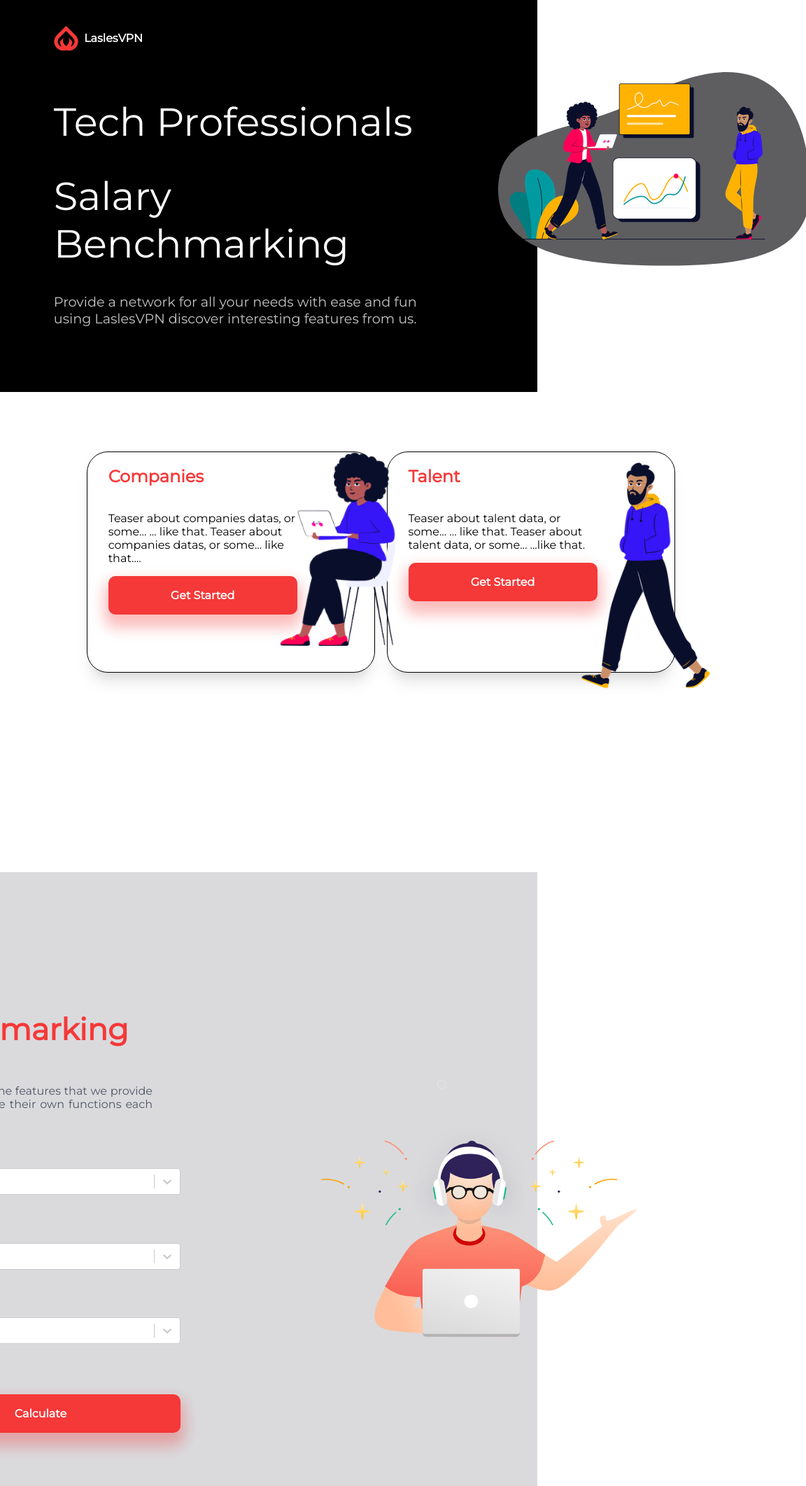
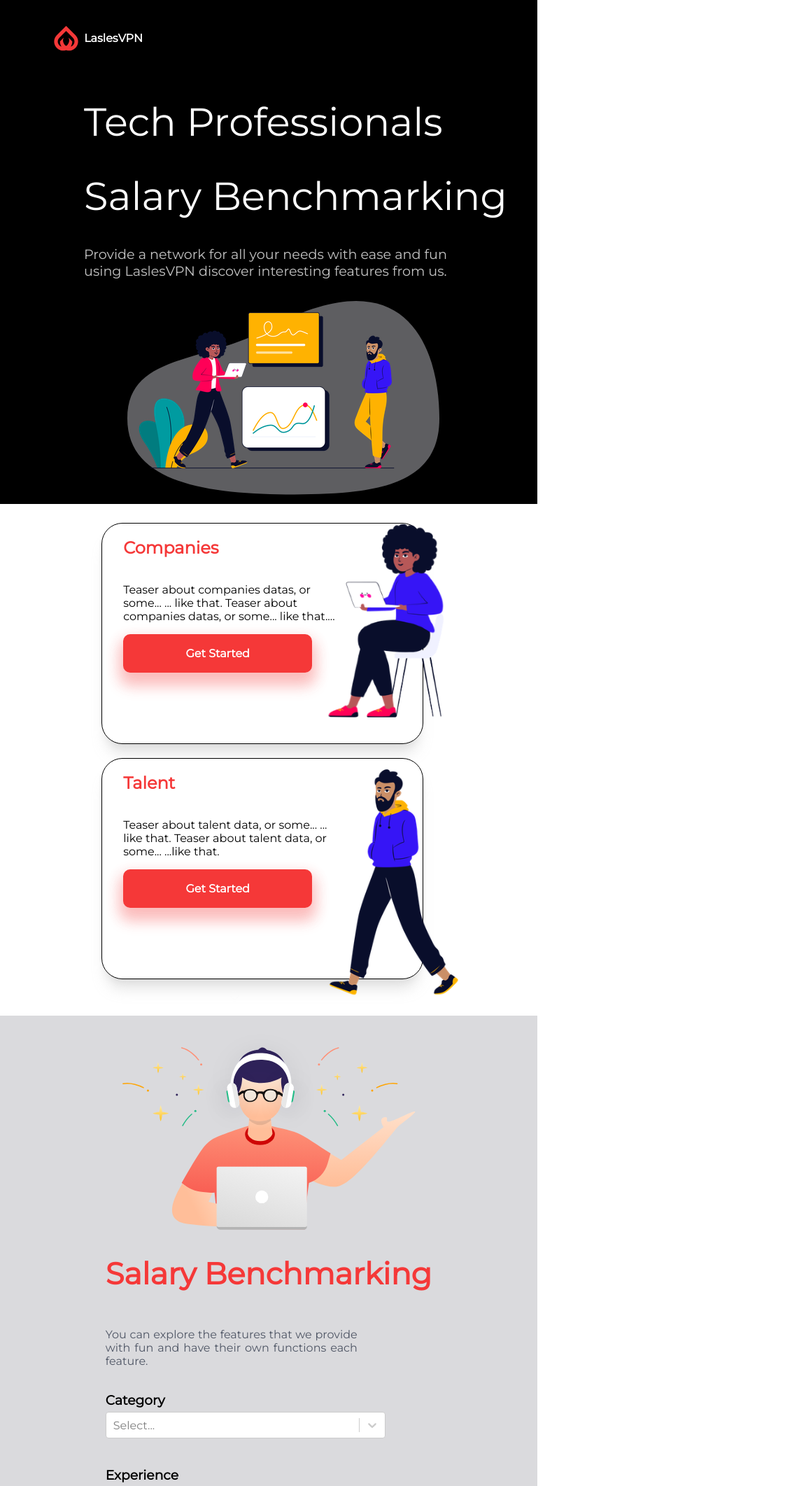
Before and after one commit to Guillaume-Cojan/Landing_jobs, a React (Create React App) app in the folder react_app/: page / in a window 768 px wide. Shown: the top 2123 px of the page at 70% size, 1152 px wide, since content can reach past the window. Built offline with nearby package versions, Linux system fonts and the light colour scheme.

Commit message:
media for ipad

```diff
--- a/react_app/package.json
+++ b/react_app/package.json
@@ -10,6 +10,7 @@
     "react": "^17.0.2",
     "react-bootstrap": "^1.6.0",
     "react-dom": "^17.0.2",
+    "react-responsive": "^8.2.0",
     "react-scripts": "4.0.3",
     "react-select": "^4.3.1",
     "sweetalert2": "^11.0.16",
--- a/react_app/src/components/Benchmark/Benchmark.css
+++ b/react_app/src/components/Benchmark/Benchmark.css
@@ -89,9 +89,11 @@
     .benchmark-container {
         flex-direction: column-reverse;
         width: 100vw;
-        margin-top: 100px;
+        margin-top: -20px;
+        margin-bottom: 20px;
         padding-top: 0px;
         height: 100%;
+        margin-right: 0px;
     }
     .survey-container {
         margin-right: 0px;
@@ -128,3 +130,47 @@
         margin: 40px 0px;
     }
 }
+
+@media only screen
+  and (min-device-width: 768px)
+  and (max-device-width: 1024px)
+  and (orientation: portrait)
+  and (-webkit-min-device-pixel-ratio: 1) {
+
+.benchmark-container {
+    display: flex;
+    flex-direction: column-reverse;
+    justify-content: center;
+    align-items: center;
+    width: 100vw;
+    height: 900px;
+    margin-top: 5px;
+    margin-bottom: 10px;
+    padding-top: 30px;
+    padding-bottom: 40px;
+    background-color: #dadadd;
+
+}
+
+    .survey-container {
+        display: flex;
+        flex-direction: column;
+        justify-content: center;
+        align-items: top;
+        margin-right: 0px;
+    }
+
+
+.no-result-img {
+    margin-left: 0px;
+    width: 420px;
+}
+
+.benchmark-container h3 {
+    max-width: auto;
+    margin-bottom: 5px;
+    align-self: center;
+}
+
+
+}
--- a/react_app/src/components/Intro/Intro.css
+++ b/react_app/src/components/Intro/Intro.css
@@ -49,10 +49,11 @@
   z-index: 2;
 }
 
+/*iphone*/
 @media (max-width: 680px) {
   .intro-container {
     flex-direction: column;
-    width: 100vw;
+    width: 100%;
     padding-left: 0%;
     height: 450px;
     margin-right: 0px;
@@ -74,12 +75,13 @@
   .intro-description {
     font-size: 13px;
     max-width: 90%;
-    margin: 0;
+    margin-right: 0px;
   }
 
   .onion {
     height: 20px;
     width: 20px;
+
   }
 
   .top-logo {
@@ -94,16 +96,48 @@
   .intro-image {
     margin-top: 7%;
     margin-left: 0px;
+    margin-right: 0px;
   }
 
   .ellipse {
     position: absolute;
     z-index: 1;
     max-width: 70%;
+    margin-right: 0px;
   }
   .session {
     position: relative;
     z-index: 2;
     max-width: 70%;
+    margin-right: 0px;
   }
 }
+
+/*Ipad*/
+@media only screen
+  and (min-device-width: 768px)
+  and (max-device-width: 1024px)
+  and (orientation: portrait)
+  and (-webkit-min-device-pixel-ratio: 1) {
+
+    .intro-container {
+display: flex;
+flex-direction: column;
+margin-right: 0px;
+
+width: auto;
+  height: 45em;
+    }
+    .intro-content {
+      margin-right: 0px;
+
+      display: flex;
+      flex-direction: column;
+      align-items: center;
+    }
+
+    .intro-image {
+      margin-left: -80px;
+    }
+
+}
--- a/react_app/src/components/LandingJobsContainer/LandingJobsList.css
+++ b/react_app/src/components/LandingJobsContainer/LandingJobsList.css
@@ -1,3 +1,5 @@
+
+
 .landingjobs-list-container {
   box-sizing: border-box;
   display: grid;
@@ -252,3 +254,15 @@ div.talent-card {
   }
 
 }
+
+@media only screen
+  and (min-device-width: 768px)
+  and (max-device-width: 1024px)
+  and (orientation: portrait)
+  and (-webkit-min-device-pixel-ratio: 1) {
+.landingjobs-items {
+  display: flex;
+  flex-direction: column;
+  align-items: center;
+}
+  }
--- a/react_app/src/components/Profile/Profile.css
+++ b/react_app/src/components/Profile/Profile.css
@@ -9,9 +9,13 @@
   box-sizing: border-box;
   display: flex;
   flex-direction: row;
-  justify-content: space-around;
+  flex-wrap: wrap;
+  justify-content: space-between;
+  align-items: space;
 
   margin-right: 15%;
+  margin-top: -15%;
+  margin-bottom: -15%;
   top: 50vh;
   padding: 10% 15%;
 }
@@ -22,7 +26,6 @@
   /* position: relative; */
 
   box-sizing: border-box;
-  margin: 2%;
   background-color: white;
   border: 1px solid black;
   border-radius: 30px;
@@ -102,18 +105,20 @@
 @media (max-width: 680px) {
   .profiles-container {
     box-sizing: border-box;
-    display: flex;
     flex-direction: column-reverse;
-    justify-content: space-around;
-    margin-right: 0px;
-    margin: -30px;
-    top: 50vh;
+    justify-content: center;
+    align-items: center;
+    margin-left: -30px;
+    margin-top: 20px;
+    margin-bottom: 5px;
   }
 
   .profile-card {
+    align-self: center;
     display: flex;
     flex-direction: row;
 
+    margin-bottom: 20px;
 
     box-sizing: border-box;
     background-color: white;
@@ -136,6 +141,26 @@
     flex-direction: column;
     margin-left: 30px;
     margin-right: 0px;
+  }
+}
+
+/*Ipad*/
+@media only screen and (min-device-width: 768px) and (max-device-width: 1024px) and (orientation: portrait) and (-webkit-min-device-pixel-ratio: 1) {
+  .profiles-container {
+    /* position: absolute; */
+    box-sizing: border-box;
+    display: flex;
+    flex-direction: column;
+    justify-content: space-around;
+    margin-top: -50px;
+    margin-bottom: -50px;
+    margin-left: 30px;
+    top: 50vh;
+    padding: 10% 15%;
+  }
+
+  .profile-card {
+    margin-bottom: 20px;
   }
 }
 
--- a/react_app/src/components/Subscribe/Subscribe.css
+++ b/react_app/src/components/Subscribe/Subscribe.css
@@ -1,3 +1,7 @@
+body {
+    overflow-x: hidden;
+}
+
 .subscribe-container {
   width: 80%;
   background-color: rgb(255, 255, 255);
@@ -99,3 +103,11 @@
     margin-top: 10px;
   }
 }
+
+@media only screen and (min-device-width: 768px) and (max-device-width: 1024px) and (orientation: portrait) and (-webkit-min-device-pixel-ratio: 1) {
+  .subscribe-container {
+    flex-direction: column;
+    width: auto;
+    margin: 5px;
+  }
+}
--- a/react_app/src/index.css
+++ b/react_app/src/index.css
@@ -3,6 +3,8 @@
 * {
     font-family: Montserrat;
 }
+
+html, body { overscroll-behavior: none }
 
 body {
     margin: 0;
```
Also changed, not shown: react_app/src/App.js (+5 -10 lines), react_app/src/components/Subscribe/Subscribe 2.js (deleted, +0 -21 lines), 2 other files (tests, documents, lock files or other folders). Lines whose indentation alone changed are shown as unchanged.
